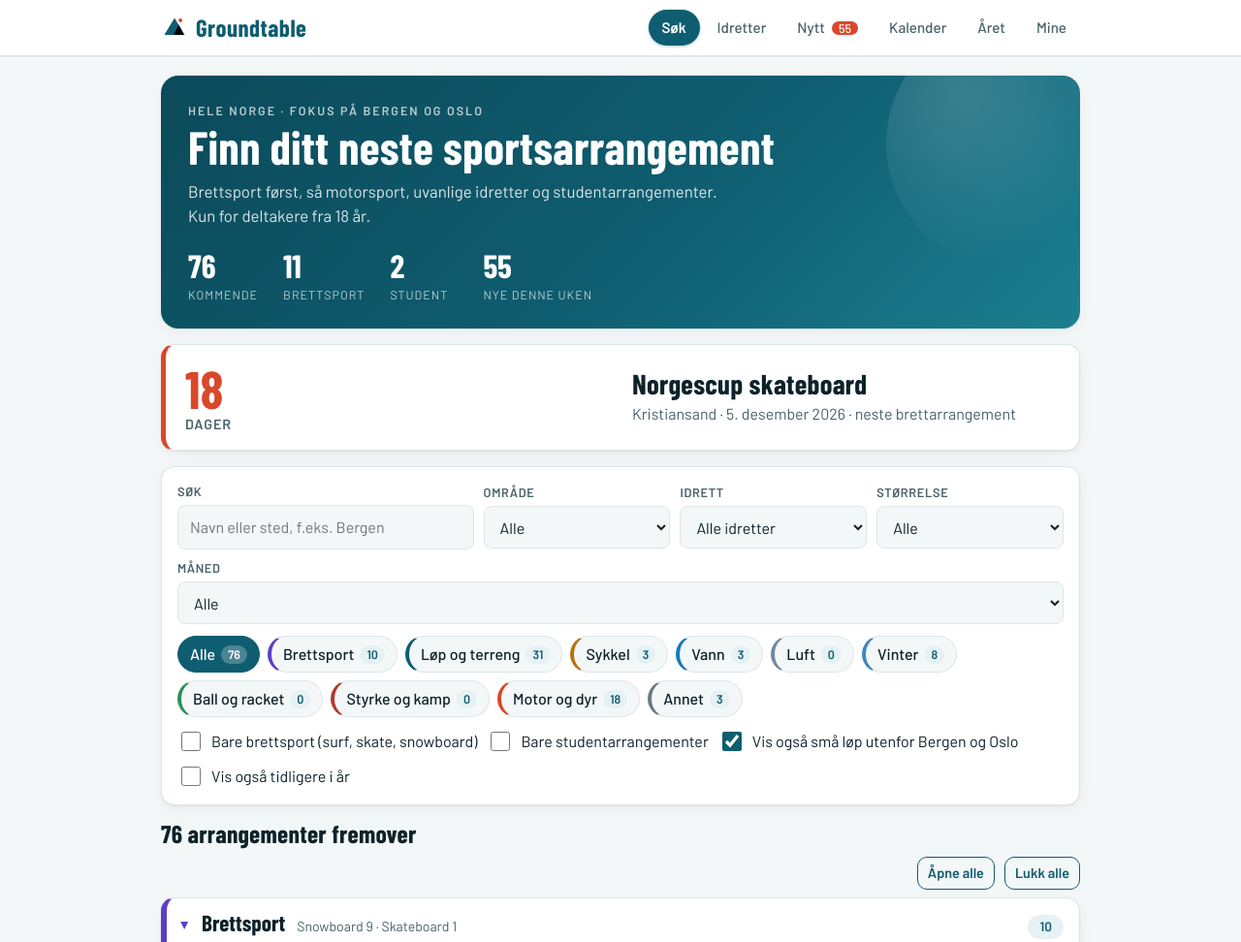
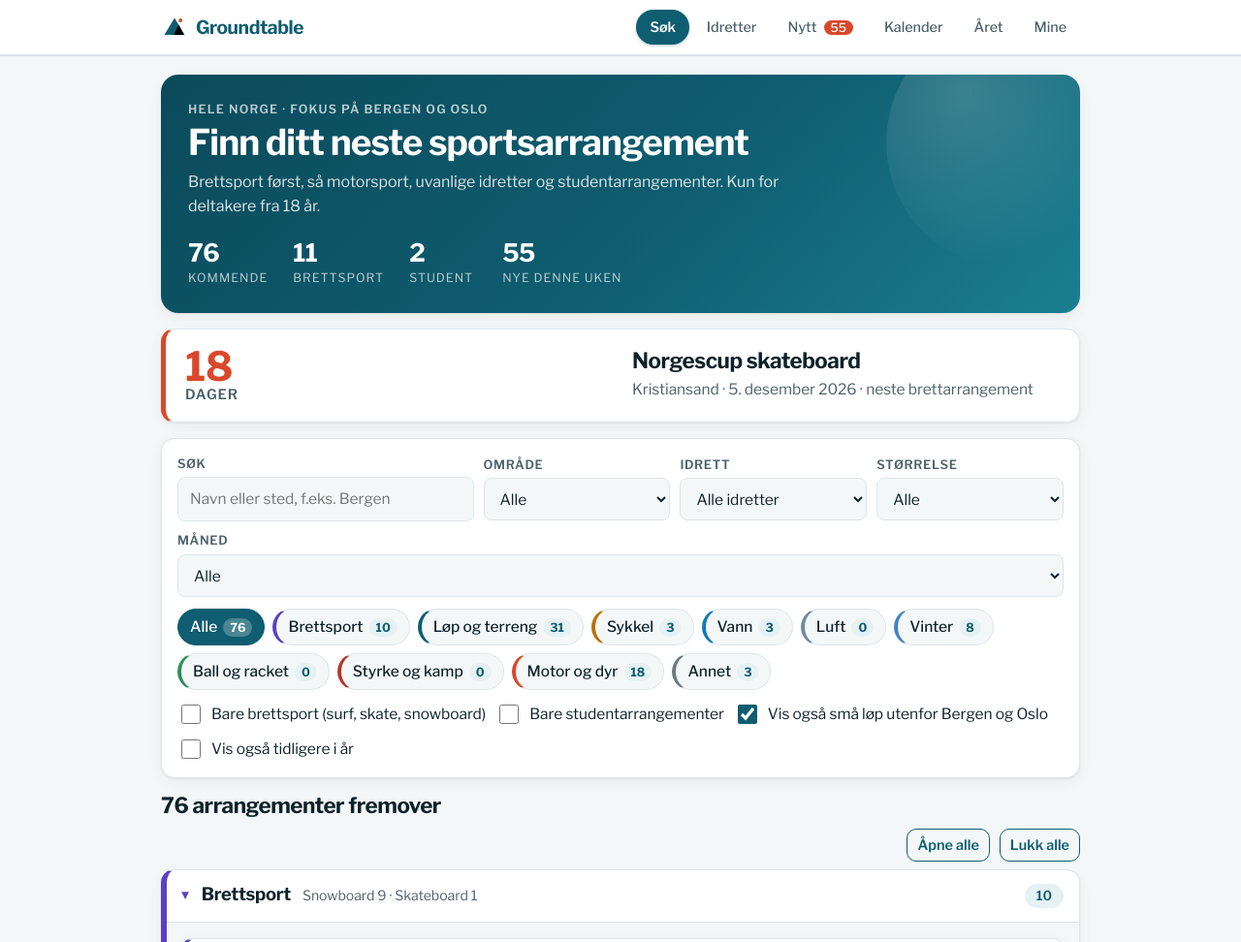
Before and after one commit to oliverbaerem-sudo/Groundtable, a plain HTML site: page vestlandet-events/index.html in a window 1280 px wide. Shown: the top 972 px of the page at 97% size. Drawn offline with nearby package versions, Linux system fonts and the light colour scheme.

Commit message:
Rolig, profesjonell skrift (Libre Franklin)
Co-Authored-By: Claude Sonnet 5.5 <noreply@anthropic.com>

```diff
--- a/vestlandet-events/index.html
+++ b/vestlandet-events/index.html
@@ -14,7 +14,7 @@
 <meta name="apple-mobile-web-app-title" content="Groundtable">
 <link rel="preconnect" href="https://fonts.googleapis.com">
 <link rel="preconnect" href="https://fonts.gstatic.com" crossorigin>
-<link rel="stylesheet" href="https://fonts.googleapis.com/css2?family=Barlow+Condensed:wght@600;700&family=Barlow:wght@400;500;600&display=swap">
+<link rel="stylesheet" href="https://fonts.googleapis.com/css2?family=Libre+Franklin:wght@400;500;600;700&display=swap">
 <link rel="stylesheet" href="styles.css">
 </head>
 <body>
--- a/vestlandet-events/styles.css
+++ b/vestlandet-events/styles.css
@@ -16,8 +16,8 @@
   --ok: #17703f;
   --new: #0a7f5a;
   --shadow: 0 1px 2px rgba(13,34,41,.06), 0 4px 14px rgba(13,34,41,.05);
-  --font-d: "Barlow Condensed", "Arial Narrow", Impact, sans-serif;
-  --font-b: "Barlow", system-ui, -apple-system, "Segoe UI", sans-serif;
+  --font-d: "Libre Franklin", system-ui, -apple-system, "Segoe UI", sans-serif;
+  --font-b: "Libre Franklin", system-ui, -apple-system, "Segoe UI", sans-serif;
   color-scheme: light;
 }
 :root[data-theme="dark"] {
@@ -272,3 +272,23 @@ h1 { letter-spacing: .005em; }
 .card.rest { border-left-color: #8fa3ab; }
 .card.rest .date { background: var(--muted-bg); }
 .card.rest .date b { color: var(--ink-2); }
+
+/* ===== Rolig, redaksjonell typografi (v26) ===== */
+body { font-size: 15.5px; line-height: 1.55; letter-spacing: -.003em; }
+h1, h2, h3 { letter-spacing: -.02em; line-height: 1.15; font-weight: 700; }
+h1 { font-size: 2.1rem; } h2 { font-size: 1.4rem; } h3 { font-size: 1.1rem; }
+.brand { font-size: 1.2rem; letter-spacing: -.02em; }
+.hero h1 { font-size: 2.3rem; letter-spacing: -.025em; }
+.hero .lead { font-size: 1rem; }
+.stats dt { font-size: 1.6rem; letter-spacing: -.02em; }
+.card h3 { font-size: 1.1rem; }
+.date b { font-size: 1.6rem; letter-spacing: -.02em; }
+.date span { font-size: .72rem; letter-spacing: .06em; }
+.next .big { font-size: 2.6rem; }
+.next h2 { font-size: 1.4rem; }
+.cal-head h2 { font-size: 1.5rem; }
+.week .wk, .grp .g-t, .mh { font-size: 1.15rem; letter-spacing: -.015em; }
+.tile-n { font-size: 1.9rem; } .tile-t { font-size: 1.1rem; }
+.tabs a { font-weight: 500; font-size: .9rem; }
+.eyebrow { letter-spacing: .1em; font-weight: 600; }
+@media (max-width: 720px) { h1, .hero h1 { font-size: 1.8rem; } .stats dt { font-size: 1.4rem; } .tile-n { font-size: 1.6rem; } .tile-t { font-size: 1rem; } .tabs a { font-size: .72rem; } }
--- a/vestlandet-events/sw.js
+++ b/vestlandet-events/sw.js
@@ -1,4 +1,4 @@
-const CACHE = "groundtable-v25";
+const CACHE = "groundtable-v26";
 const FILES = ["./", "index.html", "styles.css", "app.js", "data.js", "manifest.webmanifest",
   "icons/icon-192.png", "icons/icon-512.png", "icons/maskable-512.png", "icons/apple-touch-icon.png"];
 
```
